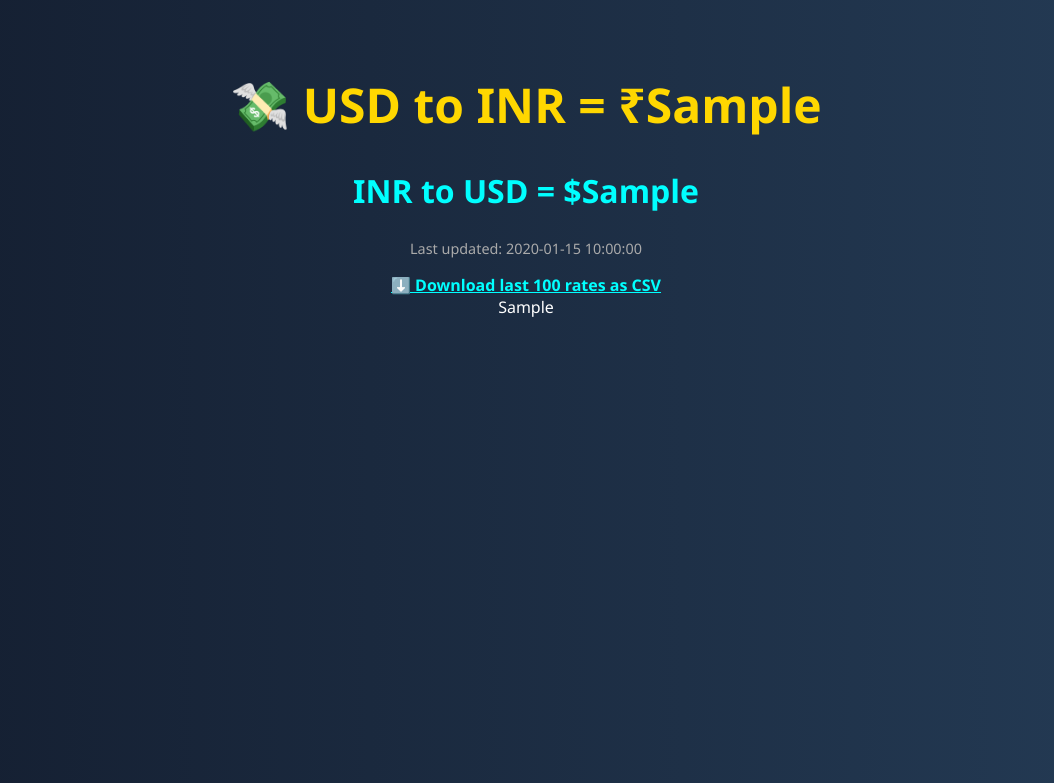
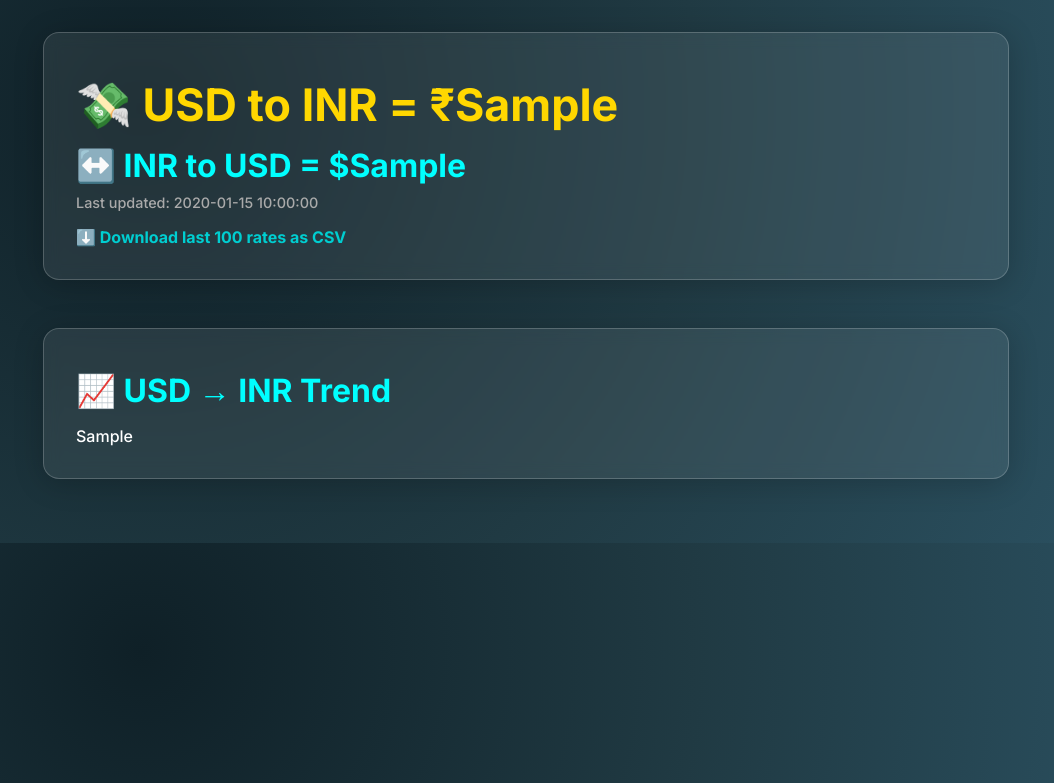
Before and after one commit to gugutries/forex-dashboard, a FastAPI app: template app/templates/index.html in a window 1280 px wide. Shown: the top 783 px of the page, without its empty margins (114-1168 px from the left). Run offline with FastAPI, Linux system fonts and the light colour scheme; the template is opened without the code that fills it: most values are stand-ins (such as "Sample title", 1, 10 or a date in 2020).

Commit message:
Update index.html

```diff
--- a/app/templates/index.html
+++ b/app/templates/index.html
@@ -1,47 +1,88 @@
 <!DOCTYPE html>
 <html lang="en">
 <head>
-    <meta charset="UTF-8">
+  <meta charset="UTF-8" />
+  <meta name="viewport" content="width=device-width, initial-scale=1.0" />
   <title>💱 USD⇄INR Forex Dashboard</title>
+  <link href="https://fonts.googleapis.com/css2?family=Inter:wght@500;700&display=swap" rel="stylesheet">
   <style>
     body {
-            background: linear-gradient(to right, #141E30, #243B55);
-            color: white;
-            font-family: 'Segoe UI', sans-serif;
+      margin: 0;
       padding: 2rem;
-            text-align: center;
+      font-family: 'Inter', sans-serif;
+      background: radial-gradient(circle at 20% 20%, #0f2027, #203a43, #2c5364);
+      color: #fff;
+      display: flex;
+      flex-direction: column;
+      align-items: center;
     }
+
+    .card {
+      background: rgba(255, 255, 255, 0.08);
+      box-shadow: 0 4px 30px rgba(0, 0, 0, 0.2);
+      backdrop-filter: blur(8px);
+      border-radius: 1rem;
+      padding: 2rem;
+      width: 90%;
+      max-width: 900px;
+      margin-bottom: 2rem;
+      border: 1px solid rgba(255, 255, 255, 0.2);
+    }
+
+    h1, h2 {
+      margin: 0.3em 0;
+    }
+
     h1 {
-            font-size: 3rem;
+      font-size: 2.8rem;
       color: #FFD700;
     }
+
     h2 {
       font-size: 2rem;
       color: #00FFFF;
     }
-        .updated {
+
+    .meta {
+      font-size: 0.9rem;
       color: #aaa;
-            font-size: 0.9rem;
+      margin-top: 0.5em;
     }
-        .download-link {
-            color: cyan;
-            margin-top: 1rem;
-            display: block;
+
+    .download {
+      margin-top: 1em;
       font-weight: bold;
     }
-        iframe {
-            border: none;
-            width: 100%;
-            height: 600px;
-            margin-top: 2rem;
+
+    .download a {
+      color: #00CED1;
+      text-decoration: none;
+      transition: 0.2s;
+    }
+
+    .download a:hover {
+      color: #40E0D0;
+      text-decoration: underline;
+    }
+
+    .plot-container {
+      margin-top: 1rem;
     }
   </style>
 </head>
 <body>
+
+  <div class="card">
     <h1>💸 USD to INR = ₹{{ usd_inr }}</h1>
-    <h2>INR to USD = ${{ inr_usd }}</h2>
-    <p class="updated">Last updated: {{ updated }}</p>
-    <a class="download-link" href="/download">⬇️ Download last 100 rates as CSV</a>
+    <h2>↔️ INR to USD = ${{ inr_usd }}</h2>
+    <p class="meta">Last updated: {{ updated }}</p>
+    <div class="download">⬇️ <a href="/download">Download last 100 rates as CSV</a></div>
+  </div>
+
+  <div class="card plot-container">
+    <h2 style="margin-bottom: 1rem;">📈 USD → INR Trend</h2>
     {{ plot_html | safe }}
+  </div>
+
 </body>
 </html>
```
Lines whose indentation alone changed are shown as unchanged.
